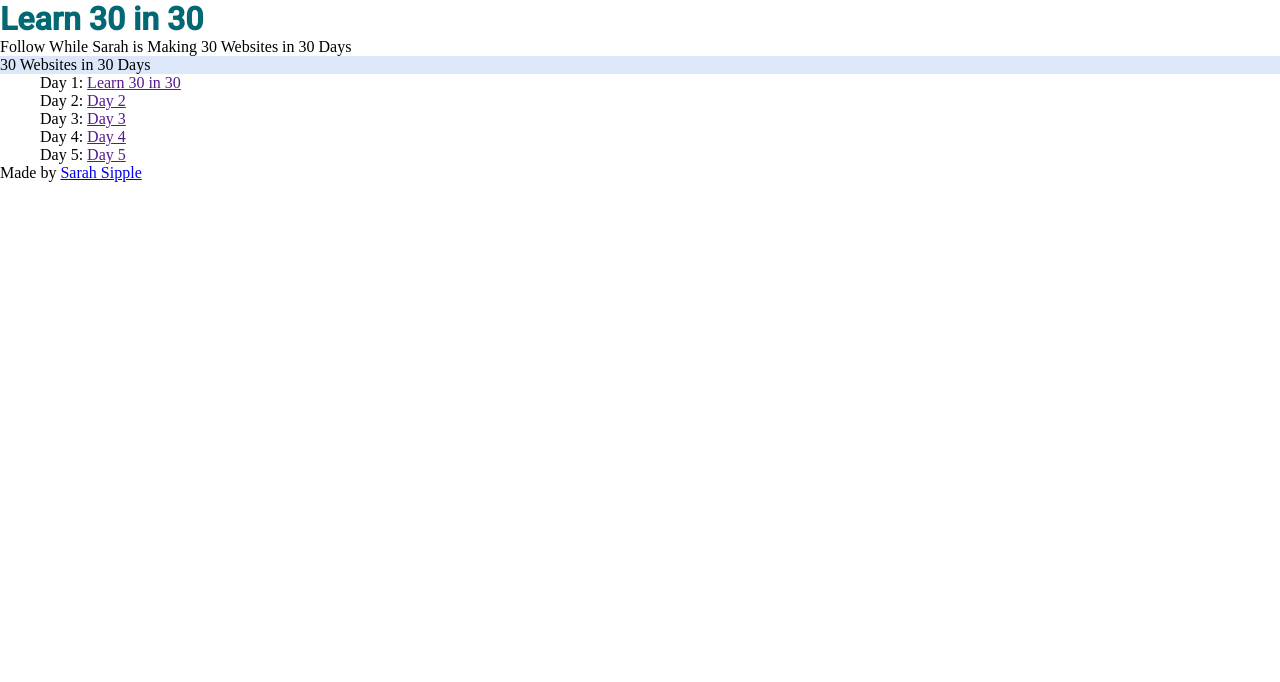
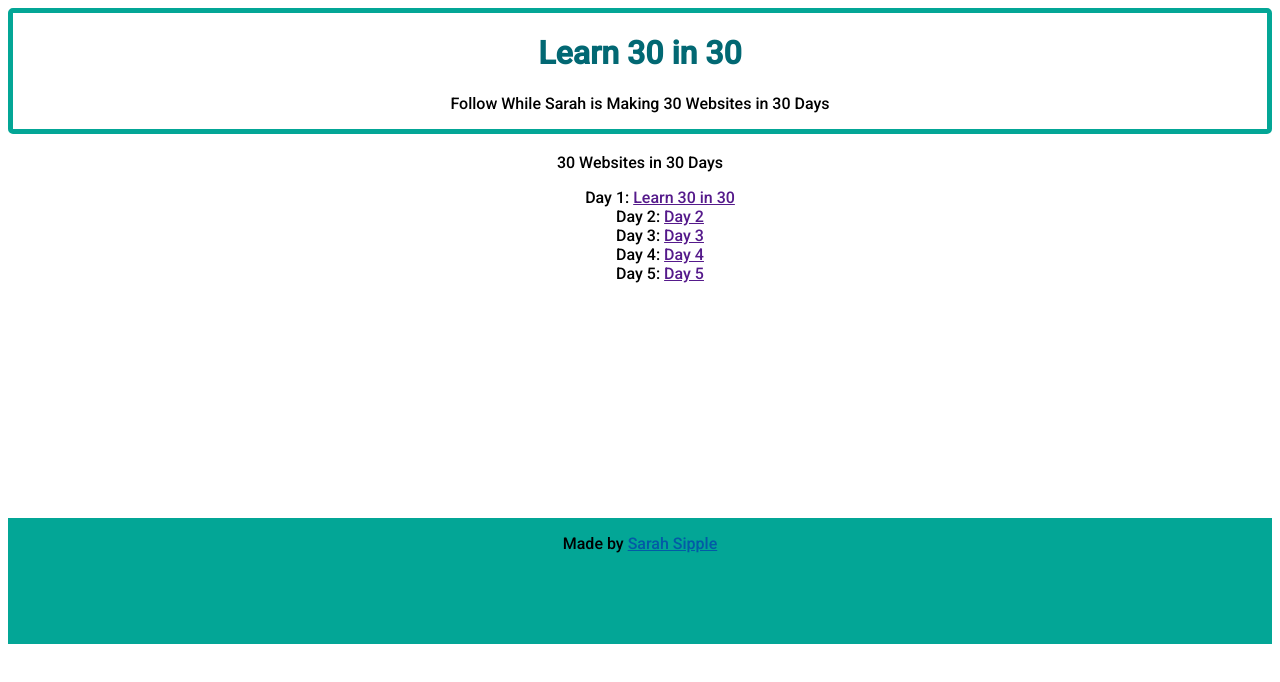
Before and after one commit to sarahsipple/learn30in30, a plain HTML site: page index.html in a window 1280 px wide. Drawn offline with Linux system fonts and the light colour scheme.

Commit message:
styling and css grid applied

```diff
--- a/index.html
+++ b/index.html
@@ -8,15 +8,15 @@
         <link rel="stylesheet" href="styles.css">
         <link rel="icon" href="favicon.png">
         <link rel="preconnect" href="https://fonts.gstatic.com">
-        <link href="https://fonts.googleapis.com/css2?family=Roboto:wght@500&display=swap" rel="stylesheet">
+        <link href="https://fonts.googleapis.com/css2?family=Roboto:wght@300;500&display=swap" rel="stylesheet">
     </head>
     <body>
-
+        <div class="container">
             <header>
                 <h1>Learn 30 in 30</h1>
                 <p>Follow While Sarah is Making 30 Websites in 30 Days</p>
             </header>
-            <div id="container">
+
             <main>
                 <p>30 Websites in 30 Days</p>
                 <ul class="siteslist">
@@ -27,10 +27,10 @@
                     <li>Day 5: <a href="">Day 5</a></li>
                 </ul>
             </main>
-            </div>
+
             <footer>
                 <p>Made by <a href="http://sarahsipple.com/">Sarah Sipple</a></p>
             </footer>
-
+        </div>
     </body>
 </html>
--- a/styles.css
+++ b/styles.css
@@ -1,27 +1,58 @@
-* {
+/* * {
     margin: 0;
+} */
+
+/*CSS Grid container */
+.container {
+    display: grid;
+    height: 100vh
+    grid-template-columns: 1fr;
+    grid-template-rows: 1fr 3fr 1fr;
+    grid-template-areas:
+    "header"
+    "main"
+    "footer";
+    grid-gap: 0.2rem;
 }
+
 /* Header section */
 header {
     background-color: #fff;
+    grid-area: header;
+    text-align: center;
+    font-family: 'Roboto', sans-serif;
+    border-radius: 5px;
+    border-style: solid;
+    border-color: #03A696;
+    border-width: 5px;
 }
 header h1 {
     font-family: 'Roboto', sans-serif;
-    color: #026873
+    color: #026873;
 }
 /* Main section */
-.container {
-    display: grid;
-    grid-template-columns: 1fr;
-    justify-content: center;
-}
-main p {
-    background-color: #DCE8FA;
+main {
+    grid-area: main;
+    background-color: #fff;
+    text-align: center;
+    font-family: 'Roboto', sans-serif;
 }
 .siteslist li {
     list-style-type: none;
 }
+main a:hover {
+    color: #fff;
+}
 /* Footer section */
 footer {
-    background-color: #fff;
+    background-color: #03A696;
+    grid-area: footer;
+    text-align: center;
+    font-family: 'Roboto', sans-serif;
 }
+footer a {
+    color: #035AA6;
+}
+footer a:hover {
+    color: #fff;
+}
```
